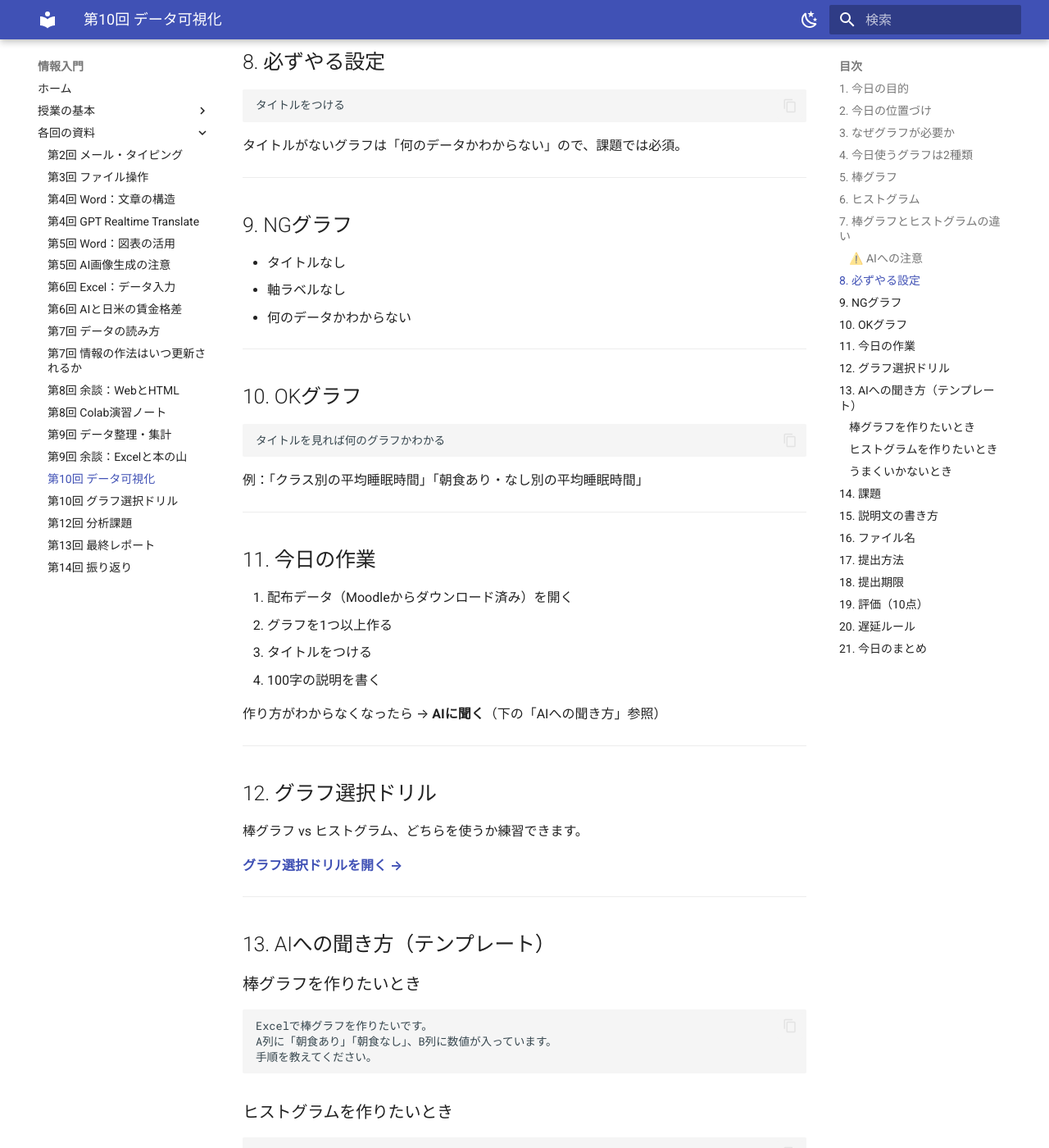
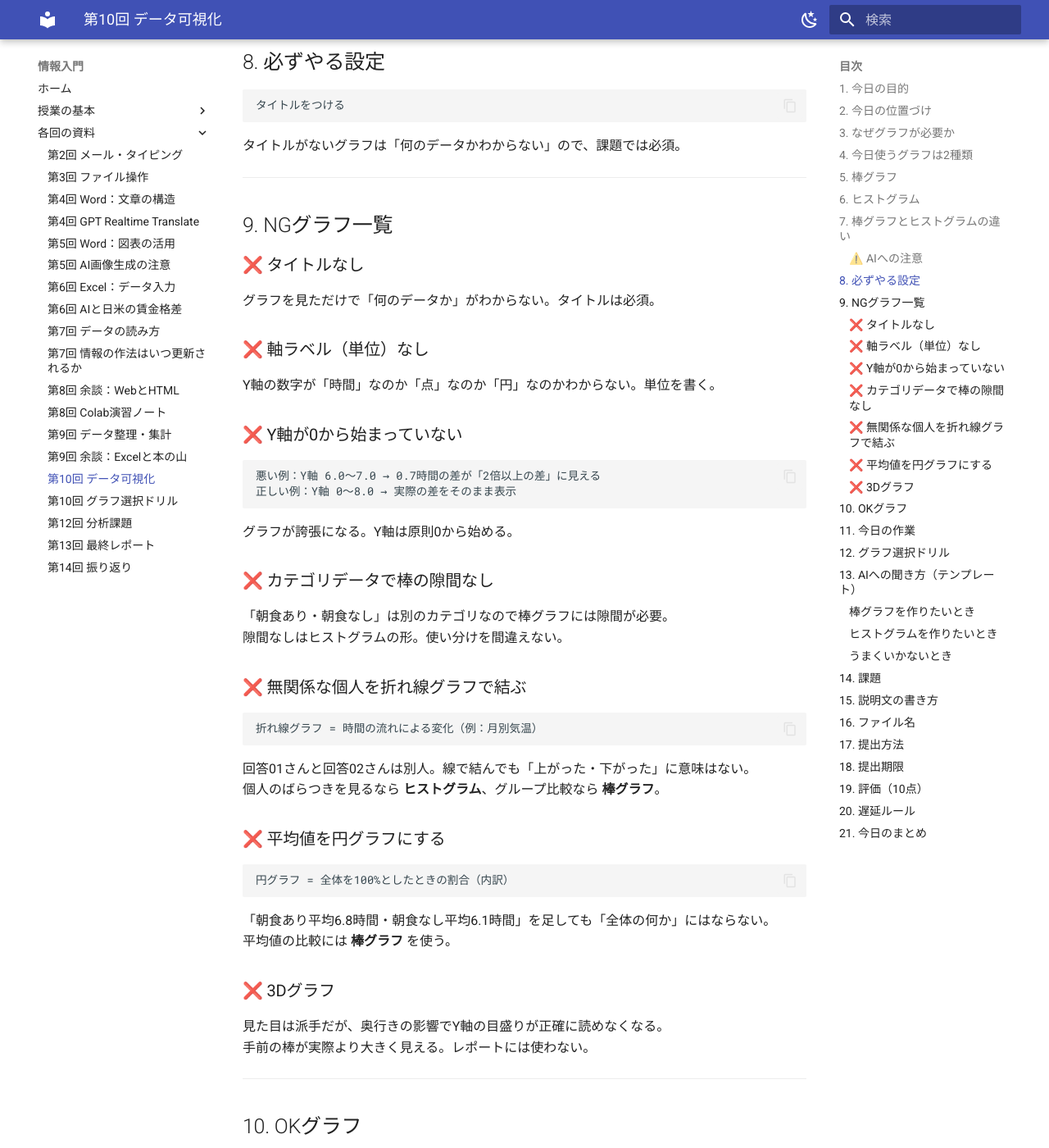
Before and after one commit to aonoa68/joho-nyumon, an MkDocs documentation site: the page built from docs/week10.md, in a window 1280 px wide and 1400 px high, scrolled down 2143 px. Shown: the whole window at 82% size. Built offline with MkDocs 1.6.1 and Material for MkDocs 9.7.7, drawn with Linux system fonts in a browser that asks for light colours.

Commit message:
第10回資料のNGグラフ一覧を拡張（7項目）
タイトルなし・軸ラベルなし・Y軸0起点・棒の隙間・
折れ線誤用・円グラフ誤用・3Dグラフを追加。
ドリルの7問と対応する構成。

Co-Authored-By: Claude Sonnet 4.6 <noreply@anthropic.com>

````diff
--- a/docs/week10.md
+++ b/docs/week10.md
@@ -101,11 +101,52 @@ AIに「ヒストグラムを作って」と頼むと、**棒グラフを返し
 
 ---
 
-## 9. NGグラフ
+## 9. NGグラフ一覧
 
-* タイトルなし
-* 軸ラベルなし
-* 何のデータかわからない
+### ❌ タイトルなし
+
+グラフを見ただけで「何のデータか」がわからない。タイトルは必須。
+
+### ❌ 軸ラベル（単位）なし
+
+Y軸の数字が「時間」なのか「点」なのか「円」なのかわからない。単位を書く。
+
+### ❌ Y軸が0から始まっていない
+
+```text
+悪い例：Y軸 6.0〜7.0 → 0.7時間の差が「2倍以上の差」に見える
+正しい例：Y軸 0〜8.0 → 実際の差をそのまま表示
+```
+
+グラフが誇張になる。Y軸は原則0から始める。
+
+### ❌ カテゴリデータで棒の隙間なし
+
+「朝食あり・朝食なし」は別のカテゴリなので棒グラフには隙間が必要。
+隙間なしはヒストグラムの形。使い分けを間違えない。
+
+### ❌ 無関係な個人を折れ線グラフで結ぶ
+
+```text
+折れ線グラフ = 時間の流れによる変化（例：月別気温）
+```
+
+回答01さんと回答02さんは別人。線で結んでも「上がった・下がった」に意味はない。
+個人のばらつきを見るなら **ヒストグラム**、グループ比較なら **棒グラフ**。
+
+### ❌ 平均値を円グラフにする
+
+```text
+円グラフ = 全体を100%としたときの割合（内訳）
+```
+
+「朝食あり平均6.8時間・朝食なし平均6.1時間」を足しても「全体の何か」にはならない。
+平均値の比較には **棒グラフ** を使う。
+
+### ❌ 3Dグラフ
+
+見た目は派手だが、奥行きの影響でY軸の目盛りが正確に読めなくなる。
+手前の棒が実際より大きく見える。レポートには使わない。
 
 ---
 
````
